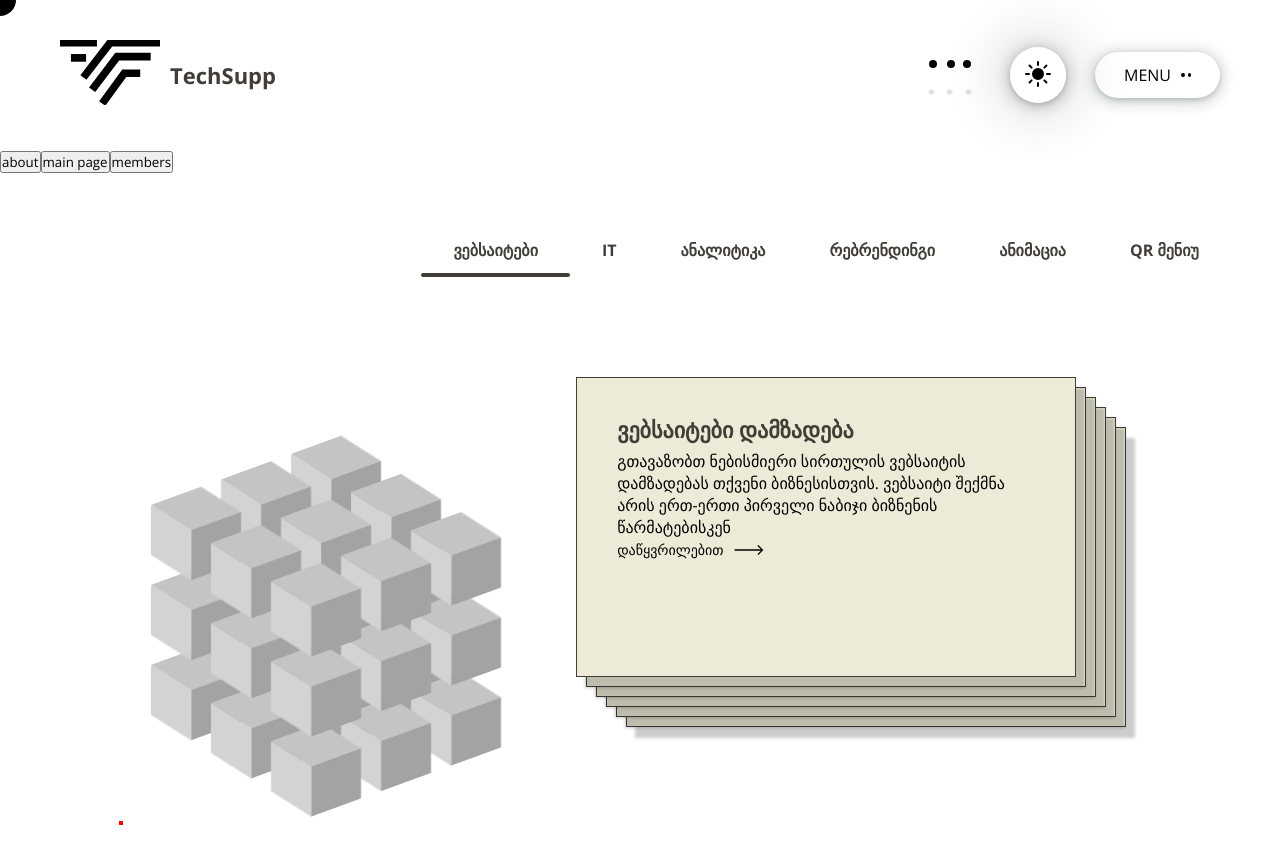
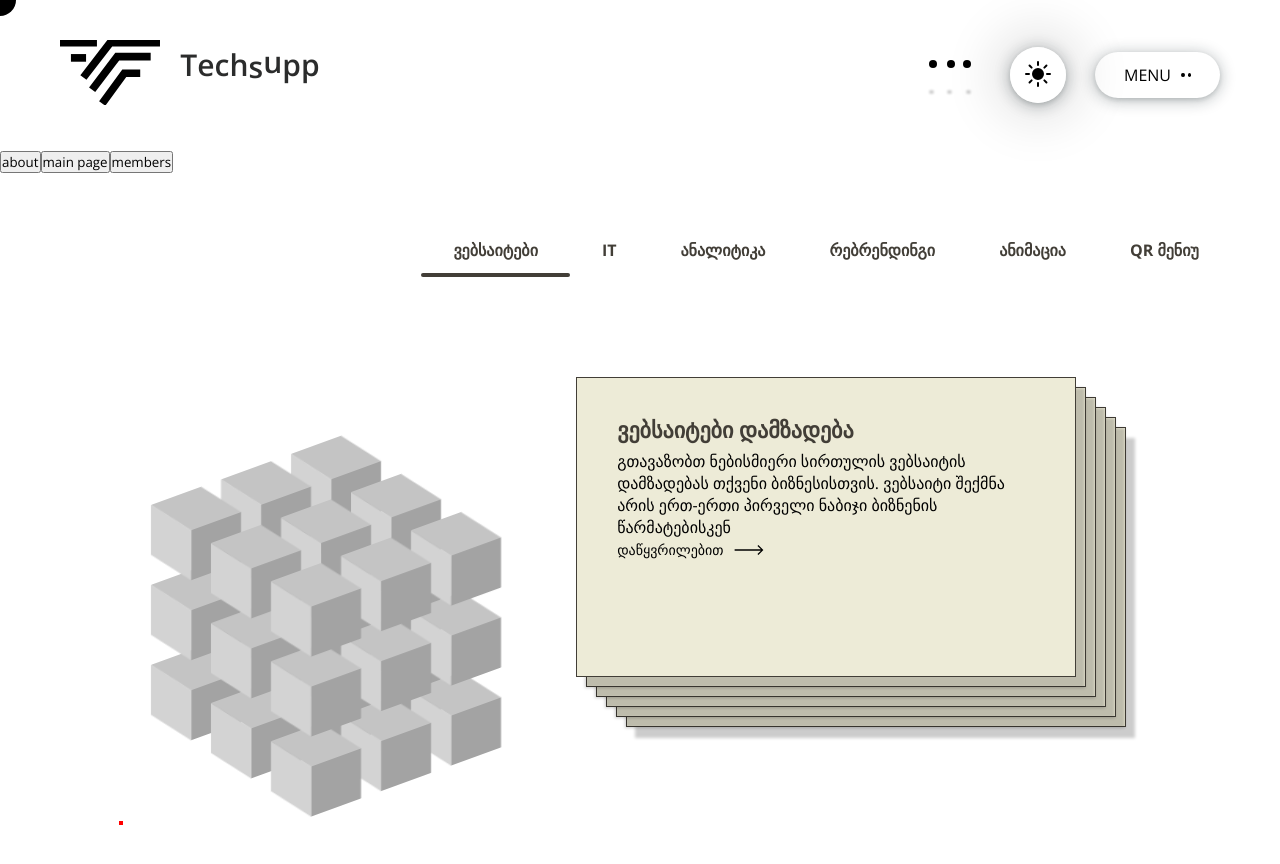
Before and after one commit to Guram12/Techsupp, a React (Vite) app: page / in a window 1280 px wide. Shown: the top 864 px of the page. Built offline with nearby package versions, Linux system fonts and the light colour scheme; a web font is replaced by a local one.

Commit message:
techsupp name animation is almost correct

```diff
--- a/src/components/Header/Header.jsx
+++ b/src/components/Header/Header.jsx
@@ -7,7 +7,7 @@ import { motion } from "framer-motion";
 import DarkMode from "../animations/Dark-Mode";
 import { CursorContext } from "../CursorContext/CursorContext";
 import { transition1 } from "../../Transitions";
-
+import Techsupp_name from "./Techsupp_name";
 
 
 export default function Header({
@@ -57,9 +57,9 @@ export default function Header({
       transition={transition1}
     >
       <motion.div
-        // initial={{ opacity: 0, y: "-50%" }}
-        // animate={{ opacity: 1, y: 0 }}
-        // exit={{ opacity: 0, y: "-50%" }}
+        initial={{ opacity: 0, y: "-50%" }}
+        animate={{ opacity: 1, y: 0 }}
+        exit={{ opacity: 0, y: "-50%" }}
         transition={transition1}
         onMouseEnter={mouseEnterHandler} // Corrected function name
         onMouseLeave={mouseLeaveHandler}
@@ -68,7 +68,8 @@ export default function Header({
         <Link to="/">
           <img src={logo_black} alt="company logo" style={{ width: "100px" }} />
         </Link>
-        <h1>TechSupp</h1>
+        {/* <h1 className="techsupp_main_name" >TechSupp</h1> */}
+        <Techsupp_name />
       </motion.div>
 
       <motion.div
@@ -119,9 +120,8 @@ export default function Header({
             >
               <div className="flex">
                 <Link
-                  className={`menu_links ${
-                    menuState[0].showDot ? "active" : ""
-                  }`}
+                  className={`menu_links ${menuState[0].showDot ? "active" : ""
+                    }`}
                   to="/link1"
                   onMouseEnter={() => handleLinkHover(0)}
                   onMouseLeave={() =>
@@ -147,9 +147,8 @@ export default function Header({
               </div>
               <div className="flex">
                 <Link
-                  className={`menu_links ${
-                    menuState[1].showDot ? "active" : ""
-                  }`}
+                  className={`menu_links ${menuState[1].showDot ? "active" : ""
+                    }`}
                   to="/link2"
                   onMouseEnter={() => handleLinkHover(1)}
                   onMouseLeave={() =>
@@ -173,9 +172,8 @@ export default function Header({
               </div>
               <div className="flex">
                 <Link
-                  className={`menu_links ${
-                    menuState[2].showDot ? "active" : ""
-                  }`}
+                  className={`menu_links ${menuState[2].showDot ? "active" : ""
+                    }`}
                   to="/link3"
                   onMouseEnter={() => handleLinkHover(2)}
                   onMouseLeave={() =>
@@ -199,9 +197,8 @@ export default function Header({
               </div>
               <div className="flex">
                 <Link
-                  className={`menu_links ${
-                    menuState[3].showDot ? "active" : ""
-                  }`}
+                  className={`menu_links ${menuState[3].showDot ? "active" : ""
+                    }`}
                   to="/link4"
                   onMouseEnter={() => handleLinkHover(3)}
                   onMouseLeave={() =>
--- /dev/null
+++ b/src/components/Header/Techsupp_name.jsx
@@ -0,0 +1,74 @@
+import "../styles/Techsupp_name.css";
+
+export default function Techsupp_name() {
+  return (
+    <div className="main11111">
+      <div className="content">
+        <div className="content__container">
+          <ul className="content__container__list">
+            <li className="content__container__list__item">T</li>
+            <li className="content__container__list__item">T</li>
+            <li className="content__container__list__item">T</li>
+            <li className="content__container__list__item">T</li>
+          </ul>
+        </div>
+        <div className="content__container">
+          <ul className="content__container__list1">
+            <li className="content__container__list__item">e</li>
+            <li className="content__container__list__item">e</li>
+            <li className="content__container__list__item">e</li>
+            <li className="content__container__list__item">e</li>
+          </ul>
+        </div>
+        <div className="content__container">
+          <ul className="content__container__list2">
+            <li className="content__container__list__item">c</li>
+            <li className="content__container__list__item">c</li>
+            <li className="content__container__list__item">c</li>
+            <li className="content__container__list__item">c</li>
+          </ul>
+        </div>
+        <div className="content__container">
+          <ul className="content__container__list3">
+            <li className="content__container__list__item">h</li>
+            <li className="content__container__list__item">h</li>
+            <li className="content__container__list__item">h</li>
+            <li className="content__container__list__item">h</li>
+          </ul>
+        </div>
+        <div className="content__container">
+          <ul className="content__container__list4">
+            <li className="content__container__list__item">s</li>
+            <li className="content__container__list__item">s</li>
+            <li className="content__container__list__item">s</li>
+            <li className="content__container__list__item">s</li>
+          </ul>
+        </div>
+        <div className="content__container">
+          <ul className="content__container__list5">
+            <li className="content__container__list__item">u</li>
+            <li className="content__container__list__item">u</li>
+            <li className="content__container__list__item">u</li>
+            <li className="content__container__list__item">u</li>
+          </ul>
+        </div>
+        <div className="content__container">
+          <ul className="content__container__list6">
+            <li className="content__container__list__item">p</li>
+            <li className="content__container__list__item">p</li>
+            <li className="content__container__list__item">p</li>
+            <li className="content__container__list__item">p</li>
+          </ul>
+        </div>
+        <div className="content__container">
+          <ul className="content__container__list7">
+            <li className="content__container__list__item">p</li>
+            <li className="content__container__list__item">p</li>
+            <li className="content__container__list__item">p</li>
+            <li className="content__container__list__item">p</li>
+          </ul>
+        </div>
+      </div>
+    </div>
+  );
+}
--- a/src/components/styles/Header.css
+++ b/src/components/styles/Header.css
@@ -155,6 +155,12 @@ header {
   gap: 10px;
 }
 
+
+.techsupp_main_name{
+  color: #000000;
+}
+
+
 /* ====================================== voice animation styles ====================================== */
 .sound_container {
   position: relative;
--- /dev/null
+++ b/src/components/styles/Techsupp_name.css
@@ -0,0 +1,110 @@
+.main_tech_name_container {
+  display: flex;
+  justify-content: center;
+  align-items: center;
+}
+
+.content {
+  position: absolute;
+  margin-top: 50px;
+  margin-left: 80px;
+  transform: translate(-50%, -50%);
+  height: 160px;
+  overflow: hidden;
+  /* font-family: 'Lato', sans-serif; */
+  font-size: 30px;
+  line-height: 40px;
+  color: #2b2c2c;
+  display: flex;
+  justify-content: flex-start;
+}
+
+.content__container {
+  font-weight: 600;
+  overflow: hidden;
+  height: 40px;
+
+}
+
+.content__container__list {
+  margin-top: 0;
+
+  text-align: left;
+  list-style: none;
+  animation: change 34s infinite;
+}
+
+
+.content__container__list1 {
+  margin-top: 0;
+
+  text-align: left;
+  list-style: none;
+  animation: change 22s infinite;
+}
+
+
+.content__container__list2 {
+  margin-top: 0;
+
+  text-align: left;
+  list-style: none;
+  animation: change 27s infinite;
+}
+
+
+
+.content__container__list3 {
+  margin-top: 0;
+
+  text-align: left;
+  list-style: none;
+  animation: change 31s infinite;
+}
+
+
+.content__container__list4 {
+  margin-top: 0;
+
+  text-align: left;
+  list-style: none;
+  animation: change 36s infinite;
+}
+
+
+.content__container__list5 {
+  margin-top: 0;
+  text-align: left;
+  list-style: none;
+  animation: change 43s infinite;
+}
+
+
+.content__container__list6 {
+  margin-top: 0;
+  text-align: left;
+  list-style: none;
+  animation: change 46s infinite;
+}
+
+.content__container__list7 {
+  margin-top: 0;
+  text-align: left;
+  list-style: none;
+  animation: change 50s infinite;
+}
+
+
+.content__container__list__item {
+  line-height: 40px;
+  margin: 0;
+}
+
+@keyframes change {
+  0%, 12.66%, 100% {transform: translate3d(0, 0, 0);}
+  16.66%, 29.32% { transform: translate3d(0, -25%, 0); }
+  33.32%, 45.98% {transform: translate3d(0, -50%, 0);}
+  49.98%, 62.64% { transform: translate3d(0, -75%, 0); }
+  66.64%, 79.3% { transform: translate3d(0, -50%, 0); }
+  83.3%, 95.96% { transform: translate3d(0, -25%, 0); }
+}
```
